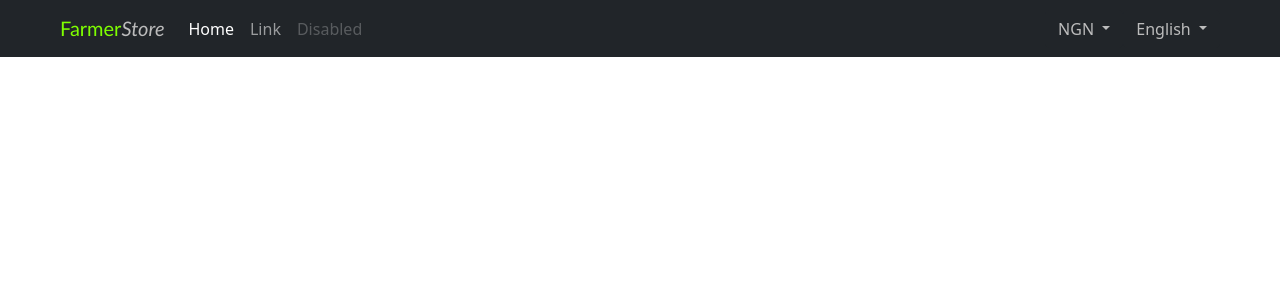
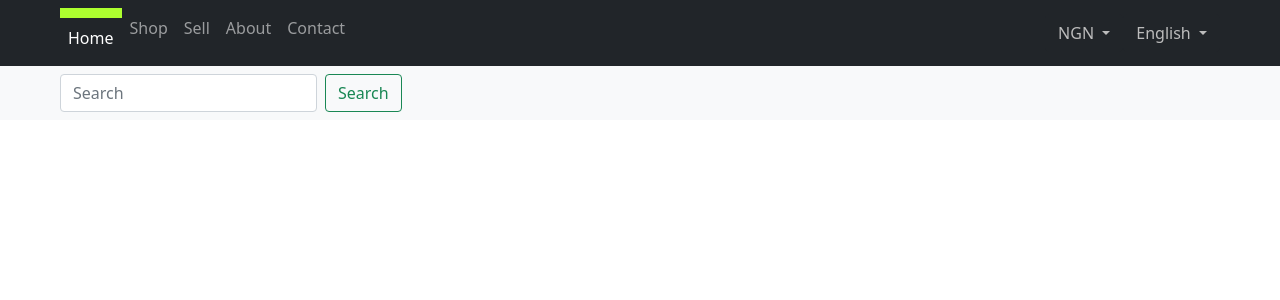
Before and after one commit to flexcodemic/bajam_website, a Django app: page / in a window 1280 px wide. Shown: the top 300 px of the page. Run offline with Django 5.2, Linux system fonts and the light colour scheme.

Commit message:
Create the top navabar menu

```diff
--- a/static/farmerstore_app/styles.css
+++ b/static/farmerstore_app/styles.css
@@ -1,6 +1,10 @@
 span {
     color: chartreuse;
     font-family: 'Trebuchet MS';
+}
+.active {
+    display: inline-block;
+    border-top: 10px solid greenyellow;
 }
 #italic {
     color: #bcbcbc;
--- a/templates/farmerstore_app/home.html
+++ b/templates/farmerstore_app/home.html
@@ -12,9 +12,10 @@
     <link href="https://cdn.jsdelivr.net/npm/bootstrap@5.0.2/dist/css/bootstrap.min.css" rel="stylesheet" integrity="sha384-EVSTQN3/azprG1Anm3QDgpJLIm9Nao0Yz1ztcQTwFspd3yD65VohhpuuCOmLASjC" crossorigin="anonymous">
 </head>
 <body>
+    {% comment %} Top Header Navbar {% endcomment %}
     <nav class="navbar navbar-expand-lg navbar-dark bg-dark">
     <div class="container-fluid bg-dark mx-5">
-    <a class="navbar-brand" href="#"><span>Farmer</span><span id="italic">Store</span></a>
+    {% comment %} <a class="navbar-brand" href="#"><span>Farmer</span><span id="italic">Store</span></a> {% endcomment %}
     <button class="navbar-toggler" type="button" data-bs-toggle="collapse" data-bs-target="#navbarSupportedContent" aria-controls="navbarSupportedContent" aria-expanded="false" aria-label="Toggle navigation">
       <span class="navbar-toggler-icon"></span>
     </button>
@@ -24,10 +25,16 @@
           <a class="nav-link active" aria-current="page" href="#">Home</a>
         </li>
         <li class="nav-item">
-          <a class="nav-link" href="#">Link</a>
+          <a class="nav-link" href="#">Shop</a>
         </li>
         <li class="nav-item">
-          <a class="nav-link disabled" href="#" tabindex="-1" aria-disabled="true">Disabled</a>
+          <a class="nav-link" href="#">Sell</a>
+        </li>
+        <li class="nav-item">
+          <a class="nav-link" href="#">About</a>
+        </li>
+        <li class="nav-item">
+          <a class="nav-link" href="#" tabindex="-1" aria-disabled="true">Contact</a>
         </li>
       </ul>
       <div class="dropdown">
@@ -53,6 +60,15 @@
     </div>
 </nav>
 </div>
+{% comment %} Sub-navbar {% endcomment %}
+<nav class="navbar navbar-light bg-light">
+  <div class="container-fluid mx-5">
+    <form class="d-flex">
+      <input class="form-control me-2" type="search" placeholder="Search" aria-label="Search">
+      <button class="btn btn-outline-success" type="submit">Search</button>
+    </form>
+  </div>
+</nav>
 
 
 
```
